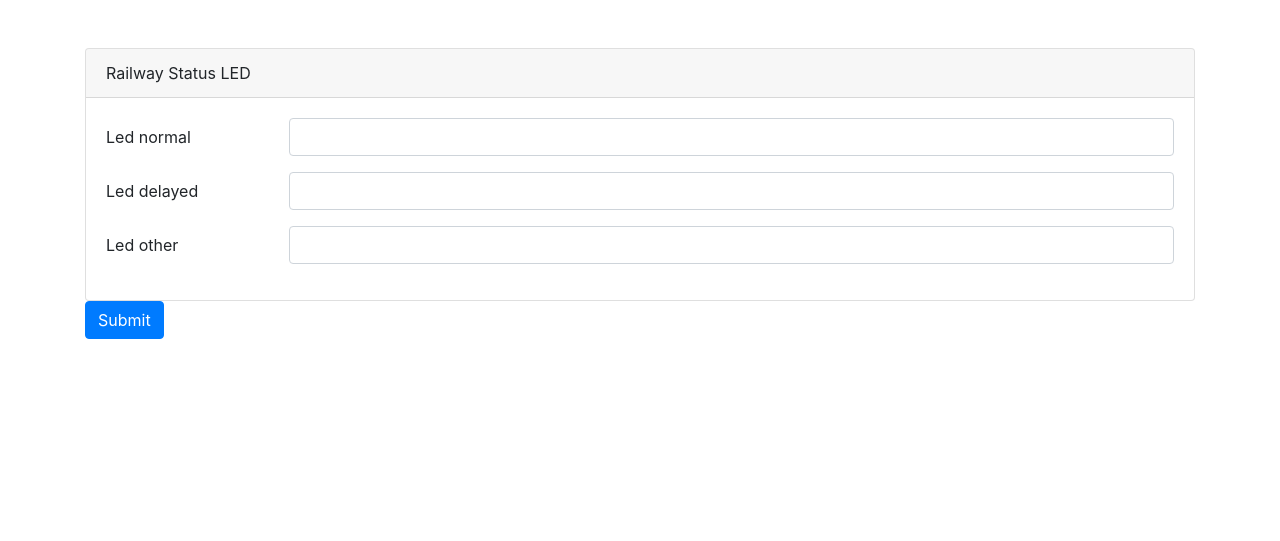
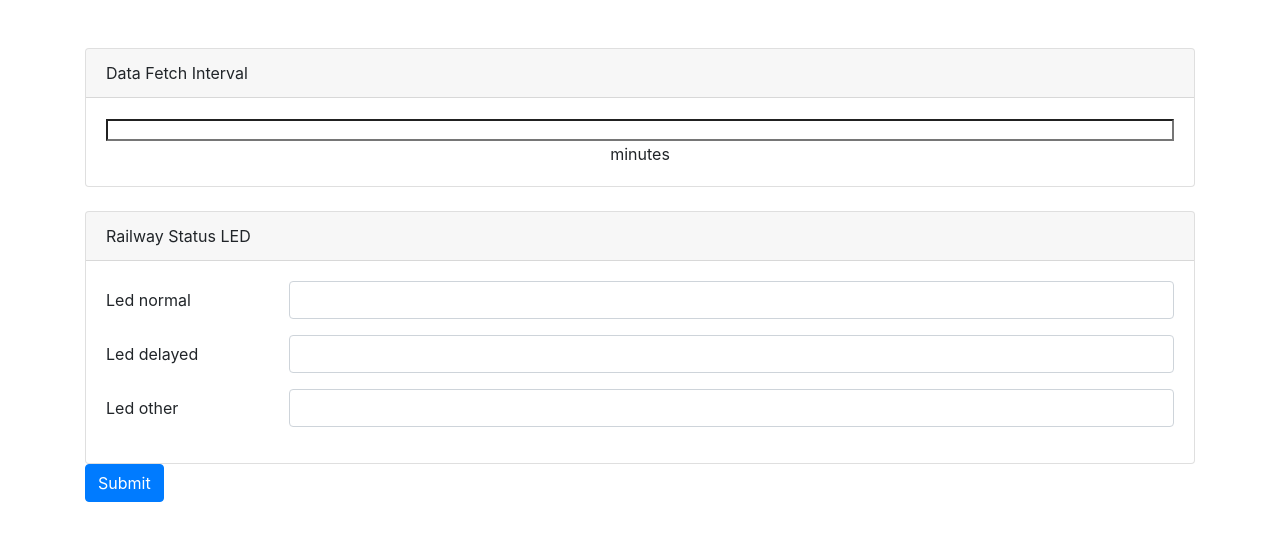
Before and after one commit to ichigozero/iot-py, a Python web app: template app/templates/settings/pydensha.html in a window 1280 px wide. Shown: the part 56-597 px from the top of the page. Run offline with Jinja, Linux system fonts and the light colour scheme; the template is opened without the code that fills it: most values are stand-ins (such as "Sample title", 1, 10 or a date in 2020); form fields are guessed from the names that the template uses.

Commit message:
Add input range element for data fetch interval

```diff
--- a/app/cli.py
+++ b/app/cli.py
@@ -186,9 +186,10 @@ def add_settings():
     print('Add default settings')
 
     set1 = Setting(app='pytenki')
-    set2 = Setting(app='gpio')
+    set2 = Setting(app='pydensha')
+    set3 = Setting(app='gpio')
 
-    db.session.add_all([set1, set2])
+    db.session.add_all([set1, set2, set3])
 
 
 @bp.cli.command('init_db')
--- a/app/settings/forms.py
+++ b/app/settings/forms.py
@@ -72,6 +72,7 @@ class PyTenkiForm(FlaskForm):
 
 
 class PyDenshaForm(FlaskForm):
+    fetch_intvl = IntegerRangeField(u'Data Fetch Interval')
     led_normal = gpio_select_field(u'Normal')
     led_delayed = gpio_select_field(u'Delayed')
     led_other = gpio_select_field(u'Other')
--- a/app/settings/views.py
+++ b/app/settings/views.py
@@ -217,8 +217,10 @@ def store_pydensha_form_data_to_db(form, gpio):
 @bp.route('/settings/pydensha', methods=['GET', 'POST'])
 @login_required
 def pydensha():
+    pydensha = Setting.load_setting('pydensha')
     gpio = Setting.load_setting('gpio')
     form = PyDenshaForm(
+        fetch_intvl=get_dict_val(pydensha, ['fetch_intvl']) or 35,
         led_normal=get_dict_val(gpio, ['train_info', 'led', 'normal']),
         led_delayed=get_dict_val(gpio, ['train_info', 'led', 'delayed']),
         led_other=get_dict_val(gpio, ['train_info', 'led', 'other'])
--- a/app/templates/settings/pydensha.html
+++ b/app/templates/settings/pydensha.html
@@ -8,7 +8,18 @@
     {{ flash() }}
     <form action="" method="post" novalidate>
       {{ form.hidden_tag() }}
-      <div class="card">
+      <div class="card mt-4">
+        <div class="card-header">Data Fetch Interval</div>
+        <div class="card-body text-center">
+          {{ form.fetch_intvl(id="fetch-intvl", class_="custom-range",
+                              min=10, max=60, step=5) }}
+          <output>
+            <span id="fetch-intvl-val"></span>
+            <span> minutes</span>
+          </output>
+        </div>
+      </div>
+      <div class="card mt-4">
         <div class="card-header">Railway Status LED</div>
         <div class="card-body">
           <div class="form-group row">
@@ -56,3 +67,11 @@
     </form>
 </div>
 {% endblock %}
+
+{% block script %}
+<script type="module">
+  import {outputSliderVal}
+  from '{{ url_for('static', filename='helper.js') }}';
+  outputSliderVal('fetch-intvl', 'fetch-intvl-val');
+</script>
+{% endblock %}
```
Also changed, not shown: tests/conftest.py (+6 -1 lines), tests/functional/test_settings.py (+3 -2 lines).
